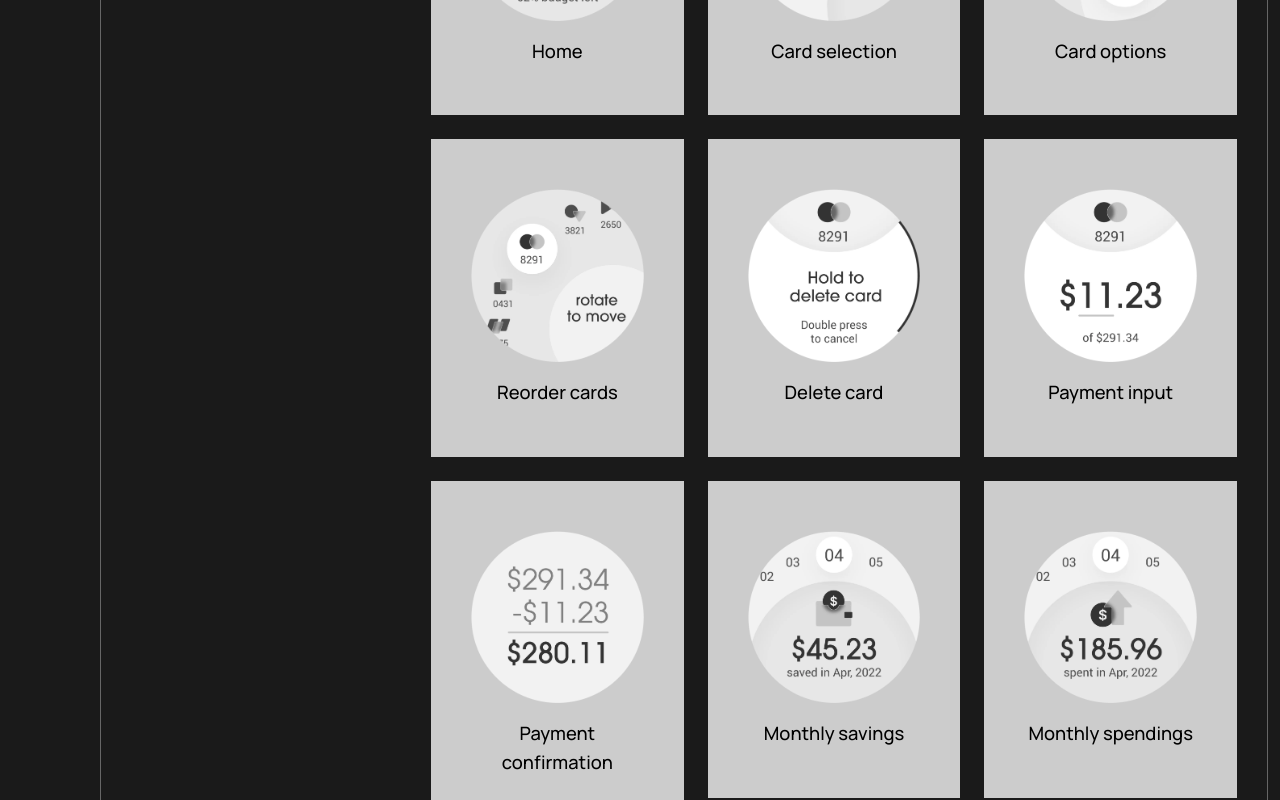
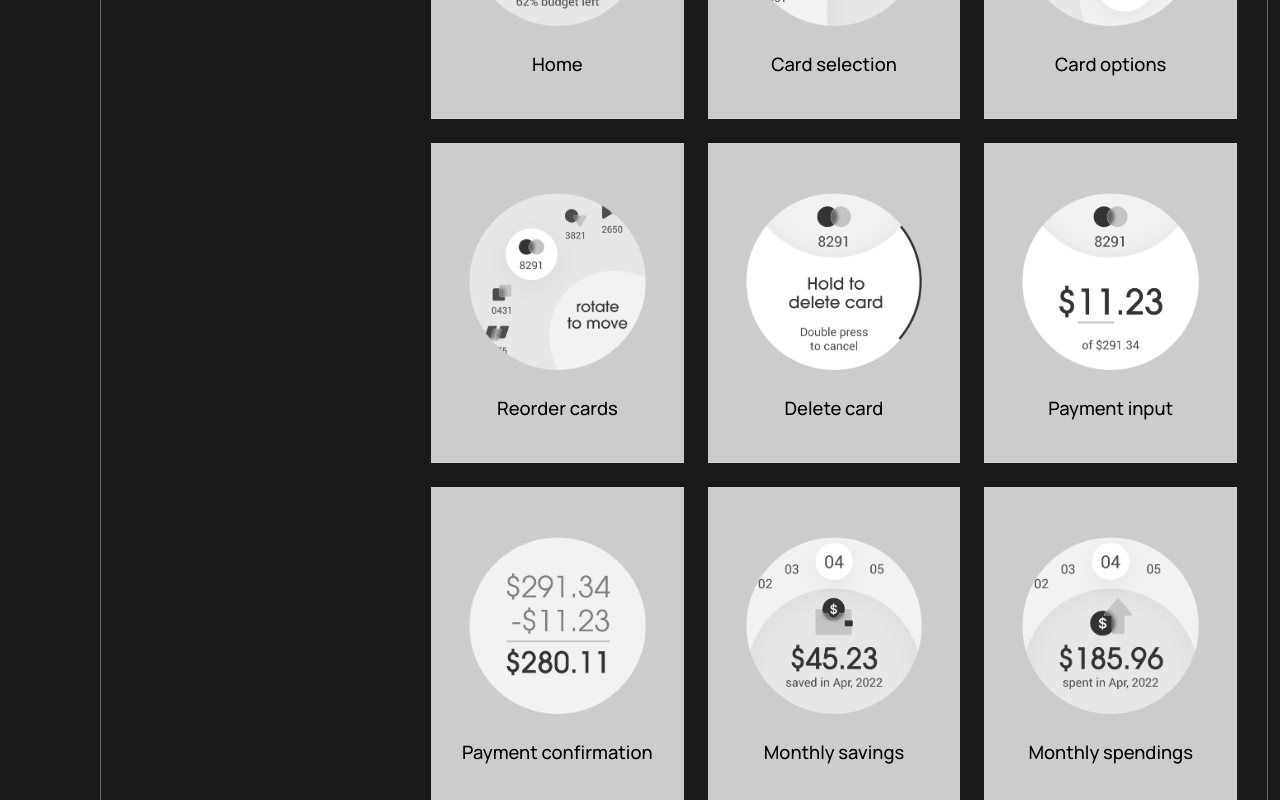
Before and after one commit to richardfxr/richardfxr, a React (Vite) app: page /projects/budgetty in a window 1280 px wide. Shown: the part 2040-2840 px from the top of the page. Built offline with nearby package versions, Linux system fonts and the light colour scheme.

Commit message:
💄CSS: updated Budgetty figure & caption styling

```diff
--- a/src/pages/projects/Budgetty.scss
+++ b/src/pages/projects/Budgetty.scss
@@ -20,11 +20,15 @@
             display: flex;
             flex-flow: column nowrap;
             align-items: center;
-            gap: var(--pad-md);
+            gap: var(--pad-xl);
 
-            padding: var(--pad-4xl) var(--pad-xxxl);
+            padding: 20% 0 16% 0;
 
             background-color: var(--clr-800);
+
+            & > div:first-of-type {
+                width: 70%;
+            }
 
             figcaption {
                 color: var(--clr-0);
--- a/src/sass/_global.scss
+++ b/src/sass/_global.scss
@@ -69,13 +69,6 @@ ul, ol {
          gap: var(--padRem-xxs);
       }
    }
-}
-
-figcaption {
-   font-size: var(--font-sm);
-   font-weight: 500;
-   line-height: 1.55em;
-   color: var(--clr-700);
 }
 
 .list {
@@ -185,6 +178,13 @@ code {
    font-family: 'Courier New', monospace;
 }
 
+figcaption {
+   font-size: var(--font-sm);
+   font-weight: 500;
+   line-height: 1.55em;
+   color: var(--clr-700);
+}
+
 .inter {
    font-family: 'Inter', sans-serif;
    font-weight: 600;
@@ -250,4 +250,8 @@ code {
          padding-top: var(--pad-xl);
       }
    }
+
+   figcaption {
+      font-size: var(--font-md);
+   }
 }
--- a/src/sass/_variables.scss
+++ b/src/sass/_variables.scss
@@ -131,6 +131,7 @@
    :root {
       --nav-size: 90px;
       --section-side-width: var(--font-sm);
+      --threeCol-minWidth: 10rem;
 
       --padRem-6xs: 0.03125rem;
       --padRem-5xs: 0.0625rem;
```
